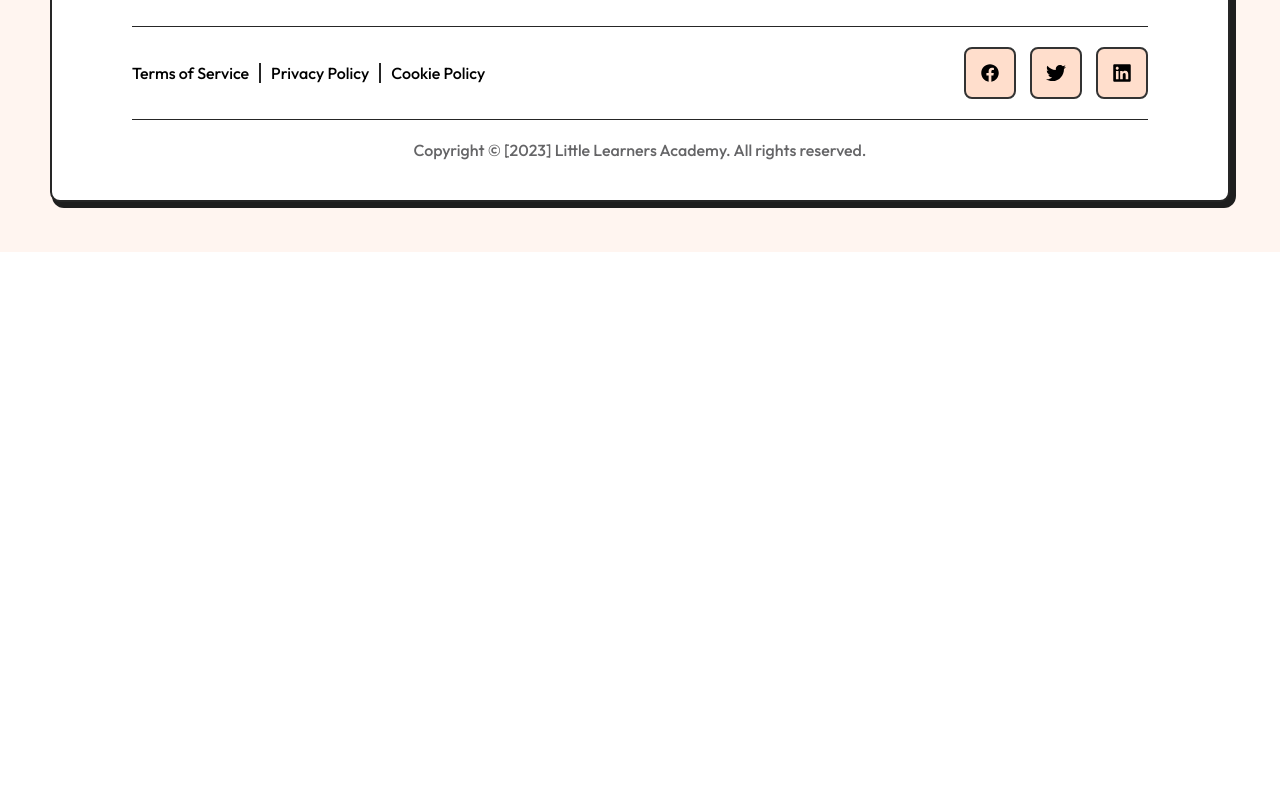
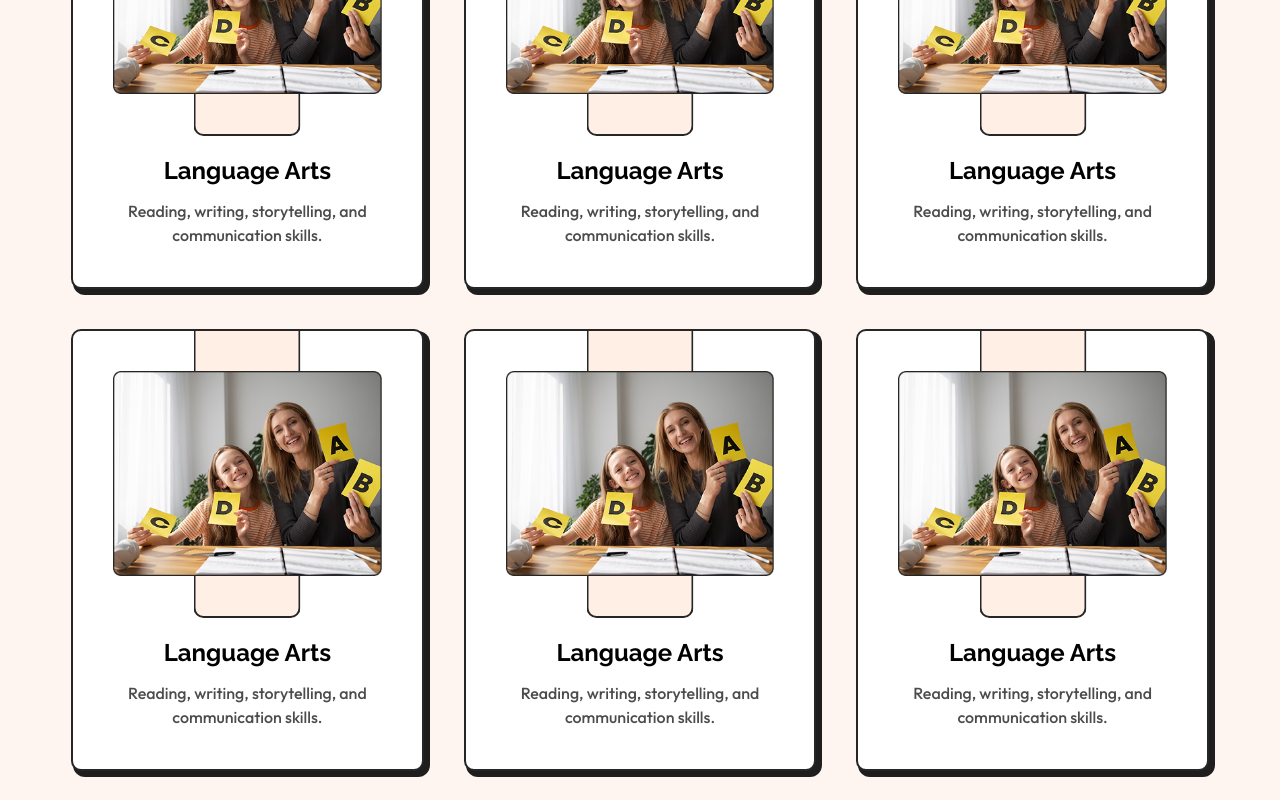
Before and after one commit to BsHeR4/academy-task3, a React (Vite) app: page / in a window 1280 px wide. Shown: the part 2180-2980 px from the top of the page. Before the commit the page ends 2432 px from the top, so only its background shows below. Built offline with nearby package versions, Linux system fonts and the light colour scheme.

Commit message:
finish StudentsLearnSection

```diff
--- /dev/null
+++ b/src/components/StudentsLearnCard/StudentsLearnCard.jsx
@@ -0,0 +1,15 @@
+import BaseCard from '../BaseCard/BaseCard'
+import styles from './StudentsLearnCard.module.css'
+
+
+const StudentsLearnCard = () => {
+    return (
+        <BaseCard className={styles.studentLearnSection}>
+            <img src="imgs/studentLearn1.png" alt="" />
+            <h2>Language Arts</h2>
+            <p>Reading, writing, storytelling, and communication skills.</p>
+        </BaseCard>
+    )
+}
+
+export default StudentsLearnCard
--- /dev/null
+++ b/src/components/StudentsLearnCard/StudentsLearnCard.module.css
@@ -0,0 +1,98 @@
+.studentLearnSection {
+    position: relative;
+    padding: 50px;
+    text-align: center;
+
+    img {
+        padding-bottom: 50px;
+        position: relative;
+        z-index: 2;
+        max-width: 100%;
+    }
+
+    h2 {
+        font-family: "Raleway", sans-serif;
+        font-weight: 700;
+        font-size: 28px;
+        text-align: center;
+        padding-bottom: 20px;
+        padding-top: 20px;
+    }
+
+    p {
+        font-weight: 500;
+        font-size: 20px;
+        line-height: 150%;
+        text-align: center;
+        color: rgba(76, 76, 77, 1);
+    }
+}
+
+.studentLearnSection::after {
+    position: absolute;
+    content: '';
+    left: 50%;
+    transform: translateX(-50%);
+    top: 0%;
+    background-color: rgba(255, 239, 229, 1);
+    width: 125px;
+    height: 70%;
+    border: 2px solid rgba(38, 38, 38, 1);
+    border-top: none;
+    border-bottom-left-radius: 12px;
+    border-bottom-right-radius: 12px;
+}
+
+@media screen and (min-width: 993px) and (max-width: 1919px) {
+    .studentLearnSection {
+        padding: 40px;
+
+        img {
+            padding-bottom: 40px;
+        }
+
+        h2 {
+            font-size: 24px;
+            padding-bottom: 14px;
+            padding-top: 18px;
+        }
+
+        p {
+            font-size: 16px;
+        }
+    }
+
+    .studentLearnSection::after {
+        width: 103px;
+        height: 65%;
+        border-bottom-left-radius: 10px;
+        border-bottom-right-radius: 10px;
+    }
+}
+
+@media screen and (max-width: 992px) {
+    .studentLearnSection {
+        padding: 30px;
+
+        img {
+            padding-bottom: 30px;
+        }
+
+        h2 {
+            font-size: 22px;
+            padding-bottom: 10px;
+            padding-top: 14px;
+        }
+
+        p {
+            font-size: 16px;
+        }
+    }
+
+    .studentLearnSection::after {
+        width: 93px;
+        height: 65%;
+        border-bottom-left-radius: 10px;
+        border-bottom-right-radius: 10px;
+    }
+}
--- /dev/null
+++ b/src/components/StudentsLearnSection/StudentsLearnSection.jsx
@@ -0,0 +1,26 @@
+import styles from './StudentsLearnSection.module.css'
+import Section from './../Section/Section'
+import BaseCard from '../BaseCard/BaseCard'
+import StudentsLearnCard from '../StudentsLearnCard/StudentsLearnCard'
+
+const StudentsLearnSection = () => {
+    return (
+        <Section
+            boxTitle={"Our Features"}
+            title={"What Students Learn"}
+            description={"At Little Learners Academy, we strive to cultivate a love for learning and equip children with essential skills for their future success. Our academic programs cover a wide range of subjects, allowing students to develop a strong foundation and discover their interests. Some key areas of learning include"}
+        >
+            <div className={styles.studentLearnCards}>
+                <StudentsLearnCard></StudentsLearnCard>
+                <StudentsLearnCard></StudentsLearnCard>
+                <StudentsLearnCard></StudentsLearnCard>
+                <StudentsLearnCard></StudentsLearnCard>
+                <StudentsLearnCard></StudentsLearnCard>
+                <StudentsLearnCard></StudentsLearnCard>
+            </div>
+
+        </Section>
+    )
+}
+
+export default StudentsLearnSection
--- /dev/null
+++ b/src/components/StudentsLearnSection/StudentsLearnSection.module.css
@@ -0,0 +1,19 @@
+.studentLearnCards {
+    display: grid;
+    grid-template-columns: repeat(3, 1fr);
+    gap: 50px;
+}
+
+@media screen and (min-width: 993px) and (max-width: 1919px) {
+    .studentLearnCards {
+        gap: 40px;
+    }
+}
+
+@media screen and (max-width: 992px) {
+    .studentLearnCards {
+        display: flex;
+        flex-direction: column;
+        gap: 40px;
+    }
+}
--- a/src/pages/Academics/Academics.jsx
+++ b/src/pages/Academics/Academics.jsx
@@ -1,5 +1,6 @@
 import FeaturesSection from '../../components/FeaturesSection/FeaturesSection'
 import IntroPage from '../../components/IntroPage/IntroPage'
+import StudentsLearnSection from '../../components/StudentsLearnSection/StudentsLearnSection'
 import styles from './Academics.module.css'
 
 const Academics = () => {
@@ -7,6 +8,7 @@ const Academics = () => {
         <div>
             <IntroPage></IntroPage>
             <FeaturesSection></FeaturesSection>
+            <StudentsLearnSection />
         </div>
     )
 }
```
Also changed, not shown: public/imgs/studentLearn1.png (added).
